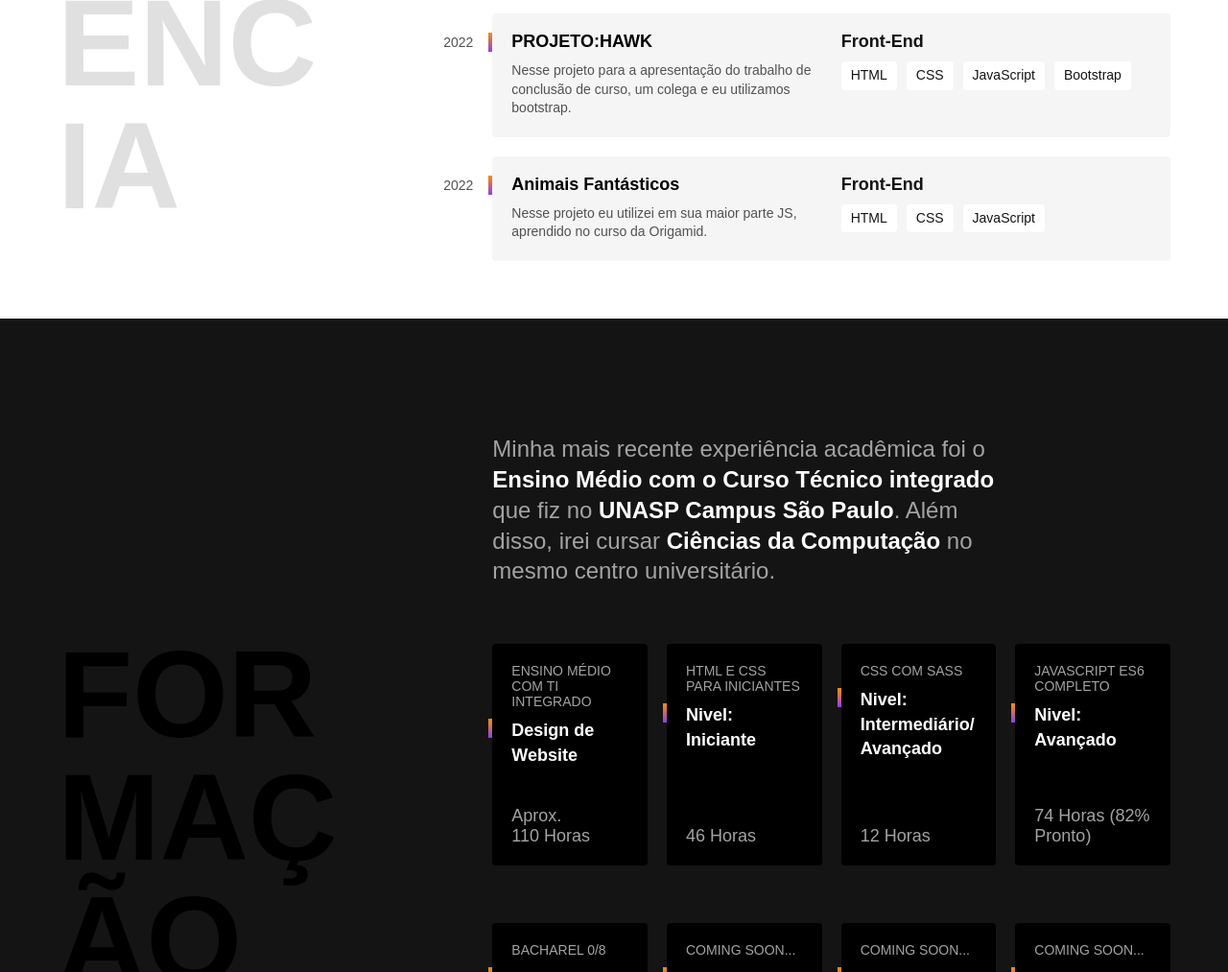
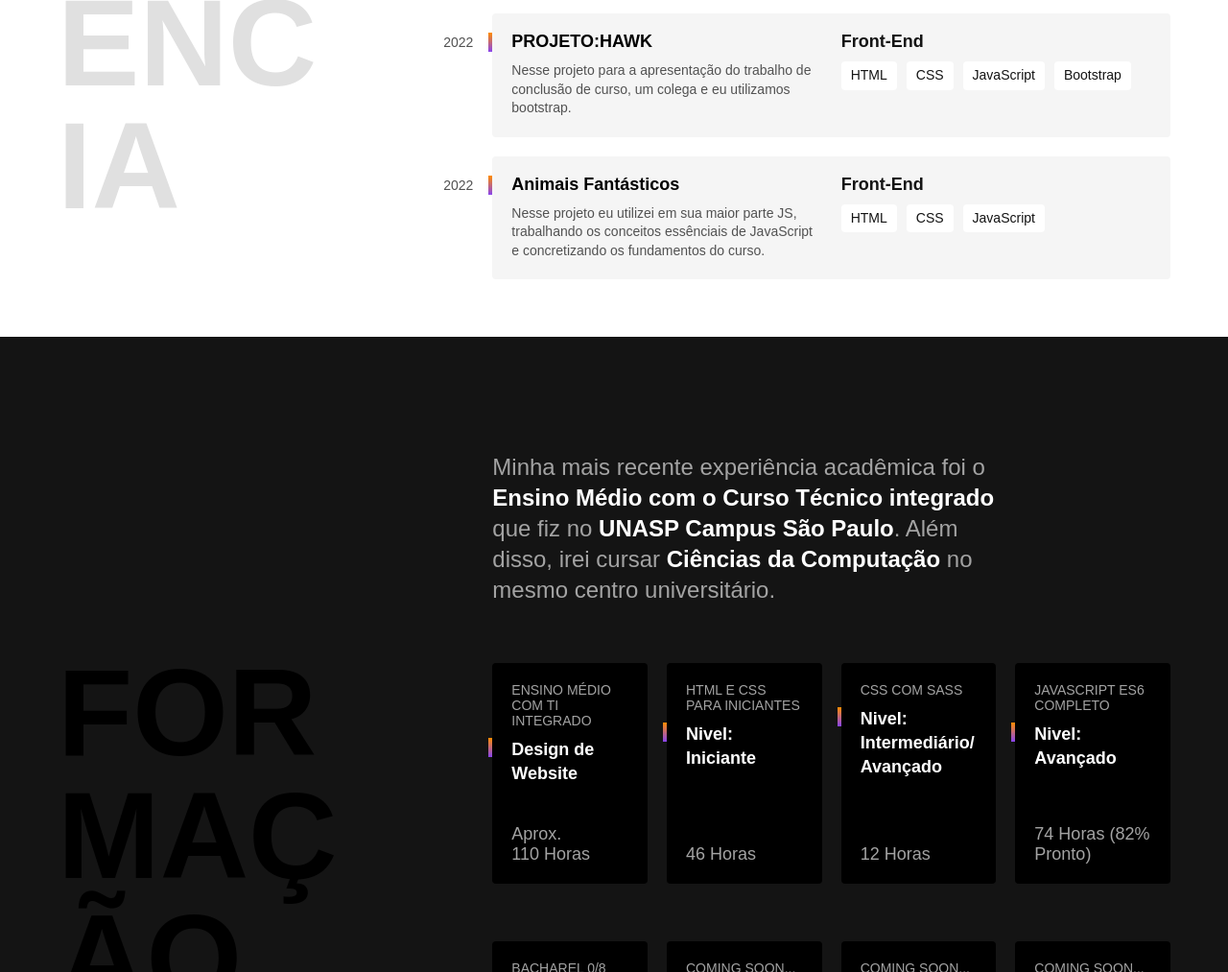
Before and after one commit to kkkkkaua/portfolio, a plain HTML site: page index.html in a window 1280 px wide. Shown: the part 1160-2173 px from the top of the page at 96% size. Drawn offline with nearby package versions, Linux system fonts and the light colour scheme.

Commit message:
texto-animais

```diff
--- a/index.html
+++ b/index.html
@@ -106,8 +106,7 @@
           </h3>
           <span class="empresa-titulo">Front-End</span>
           <p class="empresa-texto">
-            Nesse projeto eu utilizei em sua maior parte JS, aprendido no curso
-            da Origamid.
+            Nesse projeto eu utilizei em sua maior parte JS, trabalhando os conceitos essênciais de JavaScript e concretizando os fundamentos do curso.
           </p>
           <ul class="empresa-habilidades">
             <li>HTML</li>
```
